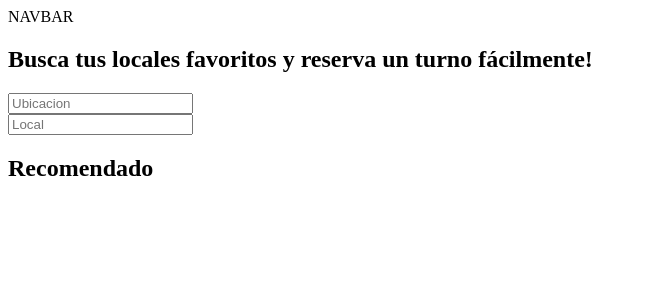
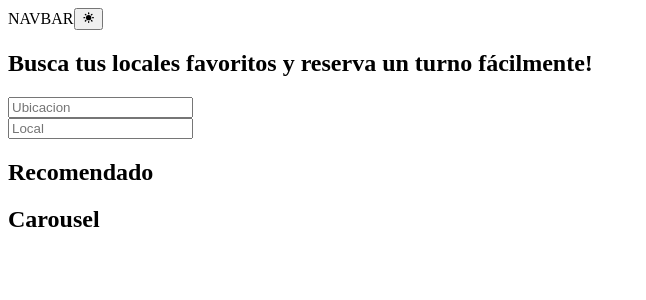
Before and after one commit to jd-devs/turns-app, a React (Vite) app: page / in a window 1280 px wide. Shown: the top 300 px of the page, without its empty margins (0-646 px from the left). Built offline with nearby package versions, Linux system fonts and the light colour scheme.

Commit message:
install react-multi-carousel

```diff
--- a/index.html
+++ b/index.html
@@ -7,7 +7,7 @@
 		<link rel="stylesheet" href="/dist/output.css" />
 		<title>Vite + React</title>
 	</head>
-	<body class="dark:bg-slate-900">
+	<body class="dark:bg-slate-900 dark:text-slate-200">
 		<div id="root"></div>
 		<script type="module" src="/src/main.jsx"></script>
 	</body>
--- a/package.json
+++ b/package.json
@@ -17,7 +17,8 @@
 		"framer-motion": "^10.12.18",
 		"postcss": "^8.4.24",
 		"react": "^18.2.0",
-		"react-dom": "^18.2.0"
+		"react-dom": "^18.2.0",
+		"react-multi-carousel": "^2.8.4"
 	},
 	"devDependencies": {
 		"@types/react": "^18.0.37",
--- a/src/main/components/MainCarousel.jsx
+++ b/src/main/components/MainCarousel.jsx
@@ -1,7 +1,9 @@
-import React from 'react'
+import { Carousel } from 'flowbite-react';
 
 export const MainCarousel = () => {
-  return (
-    <div>MainCarousel</div>
-  )
-}
+	return (
+		<div className='min-h-screen'>
+			<h2>Carousel</h2>
+		</div>
+	);
+};
--- a/src/main/pages/HomeScreenPage.jsx
+++ b/src/main/pages/HomeScreenPage.jsx
@@ -1,13 +1,16 @@
-
-
+import { DarkThemeToggle, Flowbite } from 'flowbite-react';
+import { MainCarousel } from '../components/MainCarousel';
 import { MainSearch } from '../components/MainSearch';
-
-
 
 export const HomeScreenPage = () => {
 	return (
+		<Flowbite>
 			<div className='lg:container mx-auto px-4'>
-			<header> NAVBAR</header>
+				<header>
+					{' '}
+					NAVBAR
+					<DarkThemeToggle />
+				</header>
 				<main>
 					<section className='h-96 grid place-content-center '>
 						<h1 className='text-5xl font-bold text-center tracking-tighter'>
@@ -16,12 +19,11 @@ export const HomeScreenPage = () => {
 						<MainSearch className='my-10 flex flex-col gap-4' />
 					</section>
 					<section>
-					<h2 className='text-3xl font-bold tracking-tighter'>
-						Recomendado
-					</h2>
-
+						<h2 className='text-3xl font-bold tracking-tighter'>Recomendado</h2>
+						<MainCarousel />
 					</section>
 				</main>
 			</div>
+		</Flowbite>
 	);
 };
```
Also changed, not shown: 1 other file (tests, documents, lock files or other folders). Lines whose indentation alone changed are shown as unchanged.
